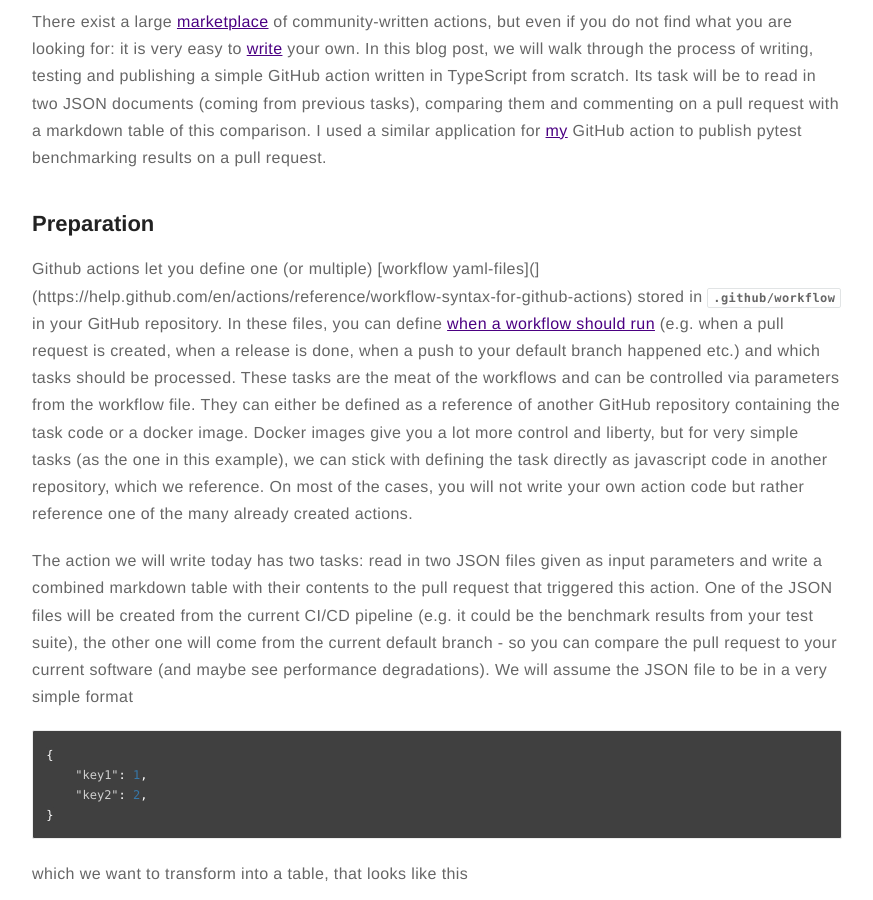
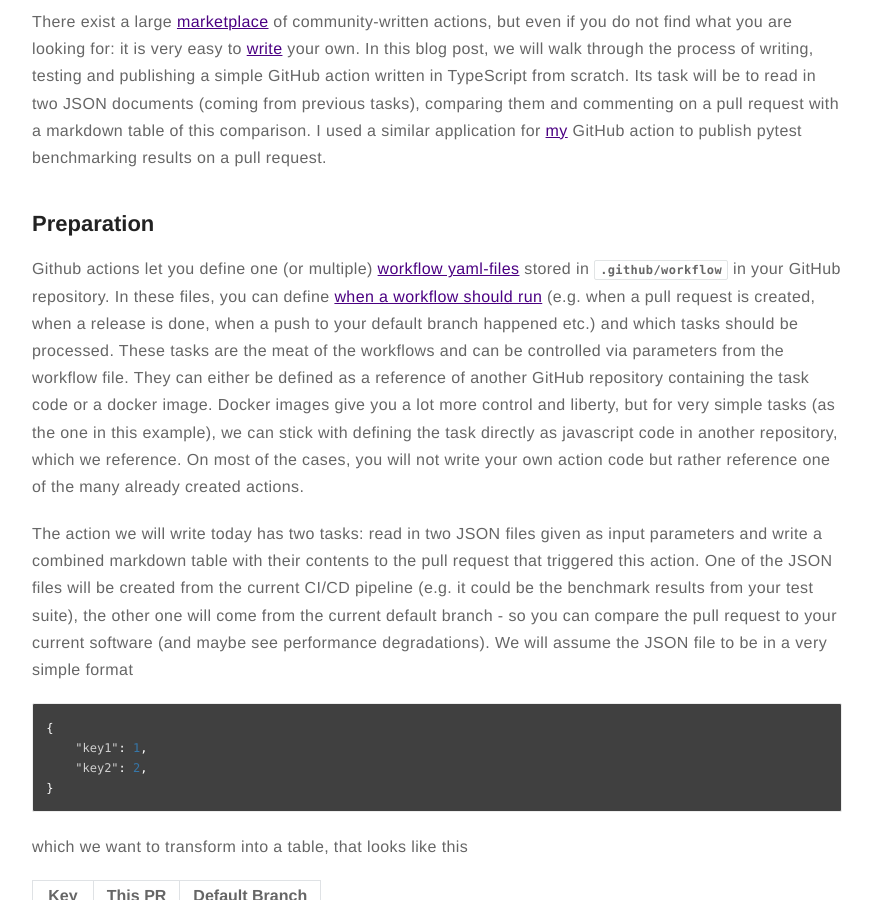
Before and after one commit to nils-braun/nils-braun.github.io, a Jekyll site: the page built from _posts/2020-06-26-github-action.md, in a window 1280 px wide and 900 px high, scrolled down 512 px. Shown: the whole window, without its empty margins (203-1076 px from the left). Built offline with Jekyll 4.4.1, drawn with Linux system fonts in a browser that asks for light colours; comment, search, counter and statistics services are not loaded.

Commit message:
Fix formatting typo

```diff
--- a/_posts/2020-06-26-github-action.md
+++ b/_posts/2020-06-26-github-action.md
@@ -26,7 +26,7 @@
 
 ## Preparation
 
-Github actions let you define one (or multiple) [workflow yaml-files](](https://help.github.com/en/actions/reference/workflow-syntax-for-github-actions) stored in `.github/workflow` in your GitHub repository.
+Github actions let you define one (or multiple) [workflow yaml-files](https://help.github.com/en/actions/reference/workflow-syntax-for-github-actions) stored in `.github/workflow` in your GitHub repository.
 In these files, you can define [when a workflow should run](https://help.github.com/en/actions/reference/events-that-trigger-workflows) (e.g. when a pull request is created, when a release is done, when a push to your default branch happened etc.) and which tasks should be processed.
 These tasks are the meat of the workflows and can be controlled via parameters from the workflow file.
 They can either be defined as a reference of another GitHub repository containing the task code or a docker image.
```
